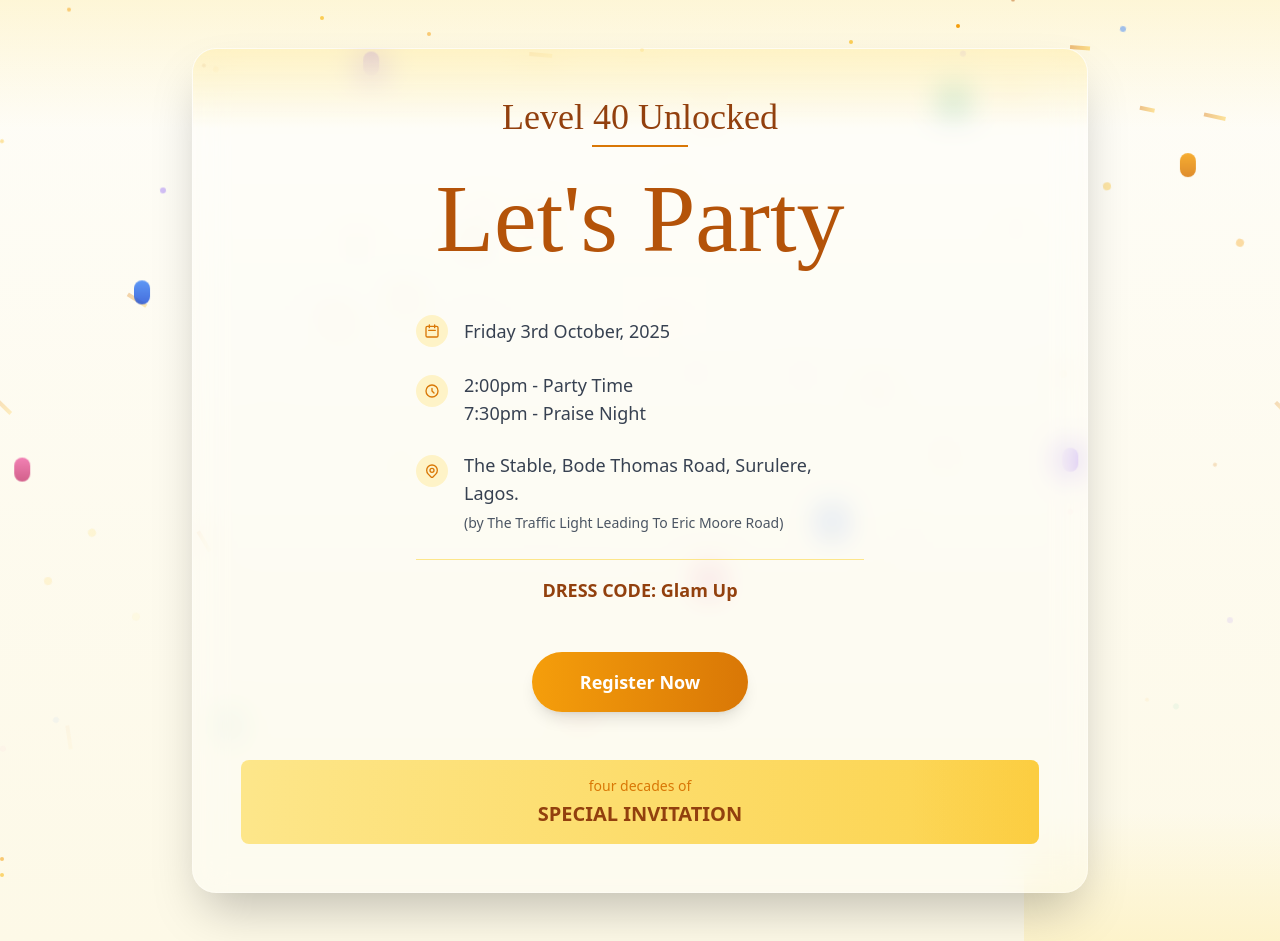
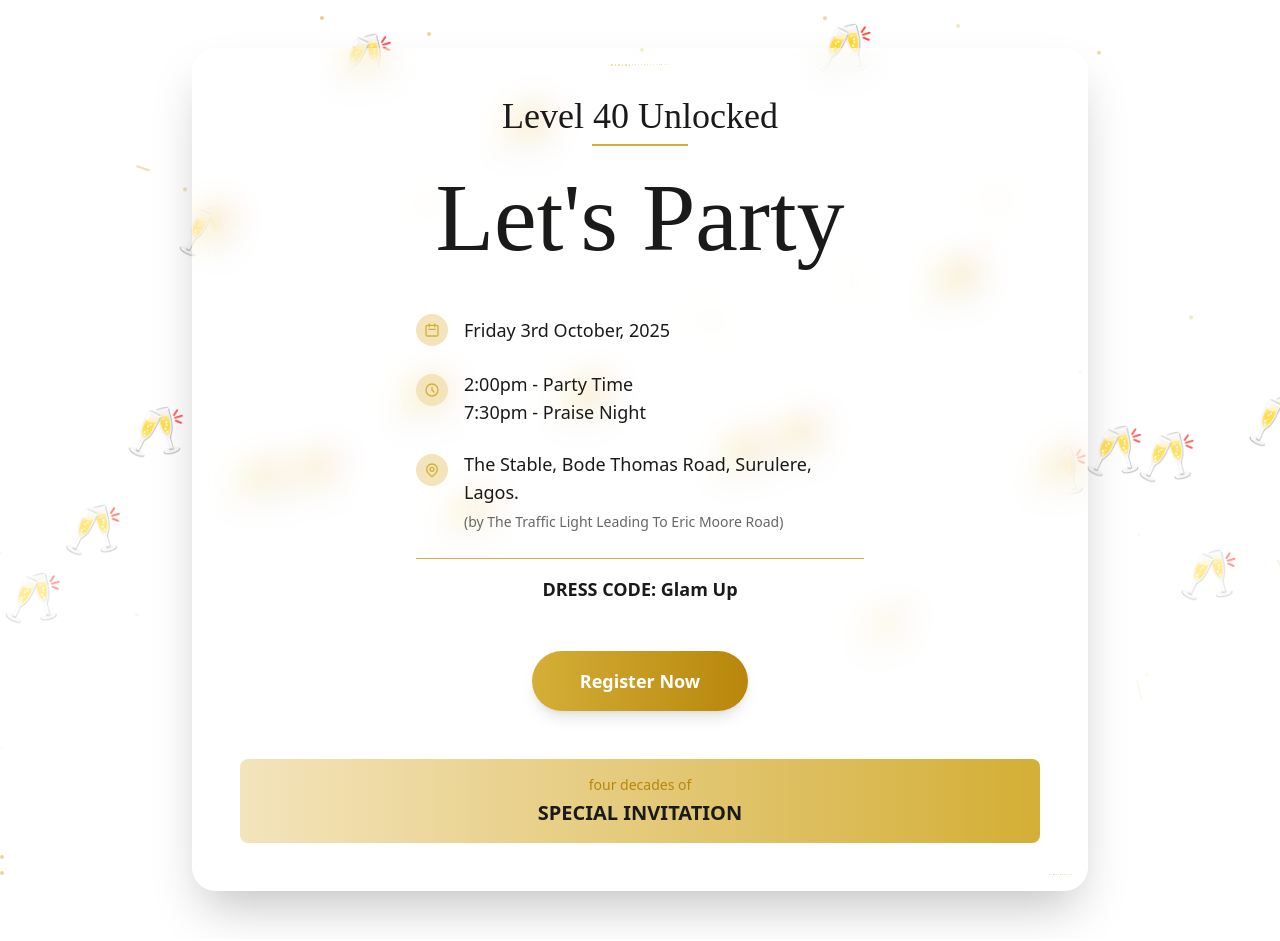
Before and after one commit to Ibeandyson/birthday-invite-app, a Next.js app: page / in a window 1280 px wide. Built offline with nearby package versions, Linux system fonts and the light colour scheme.

Commit message:
ui change

```diff
--- a/app/globals.css
+++ b/app/globals.css
@@ -12,11 +12,29 @@
 
 @layer components {
   .btn-primary {
-    @apply bg-gradient-to-r from-gold-500 to-gold-600 text-white font-semibold py-3 px-8 rounded-full shadow-lg hover:from-gold-600 hover:to-gold-700 transform hover:scale-105 transition-all duration-300;
+    @apply text-white font-semibold py-3 px-8 rounded-full shadow-lg transform hover:scale-105 transition-all duration-300;
+    background: linear-gradient(to right, #d4af37, #b8860b);
+  }
+
+  .btn-primary:hover {
+    background: linear-gradient(to right, #b8860b, #9a6b0a);
+  }
+
+  .btn-secondary {
+    @apply font-semibold py-3 px-8 rounded-full shadow-lg transform hover:scale-105 transition-all duration-300;
+    background: linear-gradient(to right, #f4e4bc, #d4af37);
+    color: #1a1a1a;
+  }
+
+  .btn-secondary:hover {
+    background: linear-gradient(to right, #d4af37, #b8860b);
+    color: #ffffff;
   }
 
   .card {
-    @apply bg-white/80 backdrop-blur-lg rounded-2xl shadow-xl p-8 border border-white/30;
+    @apply backdrop-blur-lg rounded-2xl shadow-xl p-8 border;
+    background: rgba(255, 255, 255, 0.05);
+    border-color: #d4af37;
   }
 
   .fade-in {
@@ -32,7 +50,6 @@
   }
 
   /* Form Input Styling */
-  .input-field,
   input[type="text"],
   input[type="email"],
   input[type="tel"],
@@ -42,7 +59,6 @@
     @apply w-full px-4 py-3 border border-gray-300 rounded-lg focus:ring-2 focus:ring-gold-500 focus:border-gold-500 transition-colors duration-200 bg-white/90 backdrop-blur-sm;
   }
 
-  .input-field:focus,
   input[type="text"]:focus,
   input[type="email"]:focus,
   input[type="tel"]:focus,
@@ -62,24 +78,6 @@
 
   .error-message {
     @apply text-red-600 text-sm mt-1;
-  }
-
-  .btn-secondary {
-    @apply bg-gray-100 text-gray-700 font-semibold py-3 px-8 rounded-full shadow-lg hover:bg-gray-200 transform hover:scale-105 transition-all duration-300;
-  }
-
-  .bounce-in {
-    animation: bounceIn 0.6s ease-out;
-  }
-
-  .pulse-glow {
-    animation: pulseGlow 2s ease-in-out infinite;
-  }
-
-  .shimmer {
-    background: linear-gradient(45deg, transparent 30%, rgba(255, 255, 255, 0.5) 50%, transparent 70%);
-    background-size: 200% 100%;
-    animation: shimmer 2s infinite;
   }
 }
 
@@ -199,39 +197,3 @@
 .animate-balloon-float {
   animation: balloon-float linear infinite;
 }
-
-@keyframes bounceIn {
-  0% {
-    opacity: 0;
-    transform: scale(0.3);
-  }
-  50% {
-    opacity: 1;
-    transform: scale(1.05);
-  }
-  70% {
-    transform: scale(0.9);
-  }
-  100% {
-    opacity: 1;
-    transform: scale(1);
-  }
-}
-
-@keyframes pulseGlow {
-  0%, 100% {
-    box-shadow: 0 0 5px rgba(245, 158, 11, 0.3);
-  }
-  50% {
-    box-shadow: 0 0 20px rgba(245, 158, 11, 0.6);
-  }
-}
-
-@keyframes shimmer {
-  0% {
-    background-position: -200% 0;
-  }
-  100% {
-    background-position: 200% 0;
-  }
-}
--- a/app/page.tsx
+++ b/app/page.tsx
@@ -2,88 +2,97 @@ import Link from 'next/link'
 
 export default function Home() {
   return (
-    <main className="min-h-screen relative overflow-hidden bg-gradient-to-b from-cream-50 to-cream-100">
+    <main className="min-h-screen relative overflow-hidden" style={{ background: '#ffffff' }}>
       {/* Celebration Effects Background */}
       <div className="absolute inset-0 overflow-hidden pointer-events-none">
-        {/* Gold Glitter Background */}
-        <div className="absolute top-0 left-0 w-full h-32 bg-gradient-to-b from-gold-200/30 to-transparent"></div>
-        <div className="absolute bottom-0 right-0 w-64 h-32 bg-gradient-to-t from-gold-200/30 to-transparent"></div>
+        {/* Gold Glitter Background - Removed gold shades */}
 
-        {/* Glitter particles */}
-        <div className="absolute top-4 left-1/4 w-1 h-1 bg-gold-400 rounded-full animate-pulse"></div>
-        <div className="absolute top-8 left-1/3 w-1 h-1 bg-gold-500 rounded-full animate-pulse" style={{ animationDelay: '0.5s' }}></div>
-        <div className="absolute top-12 left-1/2 w-1 h-1 bg-gold-400 rounded-full animate-pulse" style={{ animationDelay: '1s' }}></div>
-        <div className="absolute top-6 right-1/4 w-1 h-1 bg-gold-500 rounded-full animate-pulse" style={{ animationDelay: '1.5s' }}></div>
-        <div className="absolute top-10 right-1/3 w-1 h-1 bg-gold-400 rounded-full animate-pulse" style={{ animationDelay: '2s' }}></div>
-        <div className="absolute bottom-20 left-1/5 w-1 h-1 bg-gold-500 rounded-full animate-pulse" style={{ animationDelay: '0.3s' }}></div>
-        <div className="absolute bottom-16 right-1/5 w-1 h-1 bg-gold-400 rounded-full animate-pulse" style={{ animationDelay: '0.8s' }}></div>
+        {/* Subtle Glitter particles */}
+        <div className="absolute top-4 left-1/4 w-1 h-1 rounded-full animate-pulse" style={{ backgroundColor: '#d4af37', opacity: 0.6 }}></div>
+        <div className="absolute top-8 left-1/3 w-1 h-1 rounded-full animate-pulse" style={{ animationDelay: '0.5s', backgroundColor: '#d4af37', opacity: 0.4 }}></div>
+        <div className="absolute top-12 left-1/2 w-1 h-1 rounded-full animate-pulse" style={{ animationDelay: '1s', backgroundColor: '#d4af37', opacity: 0.5 }}></div>
+        <div className="absolute top-6 right-1/4 w-1 h-1 rounded-full animate-pulse" style={{ animationDelay: '1.5s', backgroundColor: '#d4af37', opacity: 0.3 }}></div>
+        <div className="absolute top-10 right-1/3 w-1 h-1 rounded-full animate-pulse" style={{ animationDelay: '2s', backgroundColor: '#d4af37', opacity: 0.6 }}></div>
+        <div className="absolute bottom-20 left-1/5 w-1 h-1 rounded-full animate-pulse" style={{ animationDelay: '0.3s', backgroundColor: '#d4af37', opacity: 0.4 }}></div>
+        <div className="absolute bottom-16 right-1/5 w-1 h-1 rounded-full animate-pulse" style={{ animationDelay: '0.8s', backgroundColor: '#d4af37', opacity: 0.5 }}></div>
 
-        {/* Confetti - Full Width Coverage */}
-        {Array.from({ length: 30 }, (_, i) => (
+        {/* Subtle Confetti - Full Width Coverage */}
+        {Array.from({ length: 20 }, (_, i) => (
           <div
             key={`confetti-${i}`}
-            className="absolute top-0 w-2 h-2 bg-gold-400 rounded-full animate-confetti-fall"
+            className="absolute top-0 w-1 h-1 rounded-full animate-confetti-fall"
             style={{
-              left: `${(i / 29) * 100}%`,
+              left: `${(i / 19) * 100}%`,
               animationDuration: `${3 + Math.random() * 2}s`,
               animationDelay: `${Math.random() * 3}s`,
-              backgroundColor: i % 4 === 0 ? '#f59e0b' : i % 4 === 1 ? '#fbbf24' : i % 4 === 2 ? '#fcd34d' : '#fde68a'
+              backgroundColor: '#d4af37',
+              opacity: 0.3 + Math.random() * 0.4
             }}
           />
         ))}
 
-        {/* Colorful Confetti - Full Width */}
-        {Array.from({ length: 25 }, (_, i) => (
+        {/* Subtle Gold Confetti - Full Width */}
+        {Array.from({ length: 15 }, (_, i) => (
           <div
             key={`color-confetti-${i}`}
-            className="absolute top-0 w-1.5 h-1.5 rounded-full animate-confetti-fall"
+            className="absolute top-0 w-1 h-1 rounded-full animate-confetti-fall"
             style={{
-              left: `${(i / 24) * 100}%`,
+              left: `${(i / 14) * 100}%`,
               animationDuration: `${3.5 + Math.random() * 2}s`,
               animationDelay: `${Math.random() * 4}s`,
-              backgroundColor: ['#ec4899', '#3b82f6', '#10b981', '#8b5cf6', '#f59e0b'][i % 5]
+              backgroundColor: '#d4af37',
+              opacity: 0.2 + Math.random() * 0.3
             }}
           />
         ))}
 
-        {/* Streamers - Full Width Coverage */}
-        {Array.from({ length: 20 }, (_, i) => (
+        {/* Subtle Gold Streamers - Full Width Coverage */}
+        {Array.from({ length: 10 }, (_, i) => (
           <div
             key={`streamer-${i}`}
-            className="absolute top-0 w-1 bg-gradient-to-b from-gold-400 to-gold-600 animate-streamer-flow"
+            className="absolute top-0 w-0.5 animate-streamer-flow"
             style={{
-              left: `${(i / 19) * 100}%`,
+              left: `${(i / 9) * 100}%`,
               height: `${14 + Math.random() * 12}px`,
               animationDuration: `${3.5 + Math.random() * 2}s`,
-              animationDelay: `${Math.random() * 3}s`
+              animationDelay: `${Math.random() * 3}s`,
+              backgroundColor: '#d4af37',
+              opacity: 0.2 + Math.random() * 0.3
             }}
           />
         ))}
 
-        {/* Balloons - Full Width Distribution */}
-        {Array.from({ length: 12 }, (_, i) => (
-          <div
-            key={`balloon-${i}`}
-            className="absolute top-0 w-4 h-6 rounded-full animate-balloon-float"
-            style={{
-              left: `${(i / 11) * 100}%`,
-              animationDuration: `${5 + Math.random() * 3}s`,
-              animationDelay: `${Math.random() * 4}s`,
-              background: `linear-gradient(to bottom, ${['#ec4899', '#3b82f6', '#10b981', '#8b5cf6', '#f59e0b', '#ef4444'][i % 6]}, ${['#be185d', '#1d4ed8', '#047857', '#7c3aed', '#d97706', '#dc2626'][i % 6]})`
-            }}
-          />
-        ))}
+        {/* Champagne Flutes - Full Width Distribution */}
+        {Array.from({ length: 25 }, (_, i) => {
+          return (
+            <div
+              key={`champagne-emoji-${i}`}
+              className="absolute top-0 animate-balloon-float"
+              style={{
+                left: `${(i / 24) * 100}%`,
+                animationDuration: `${6 + Math.random() * 3}s`,
+                animationDelay: `${Math.random() * 4}s`,
+                opacity: 0.4 + Math.random() * 0.5,
+                fontSize: '48px',
+                lineHeight: '1'
+              }}
+            >
+              🥂
+            </div>
+          );
+        })}
 
-        {/* Additional Confetti Layer */}
-        {Array.from({ length: 20 }, (_, i) => (
+        {/* Additional Subtle Confetti Layer */}
+        {Array.from({ length: 10 }, (_, i) => (
           <div
             key={`extra-confetti-${i}`}
-            className="absolute top-0 w-1 h-1 rounded-full animate-confetti-fall"
+            className="absolute top-0 w-0.5 h-0.5 rounded-full animate-confetti-fall"
             style={{
-              left: `${(i / 19) * 100}%`,
+              left: `${(i / 9) * 100}%`,
               animationDuration: `${4 + Math.random() * 2}s`,
               animationDelay: `${Math.random() * 5}s`,
-              backgroundColor: ['#fbbf24', '#f59e0b', '#d97706', '#b45309'][i % 4]
+              backgroundColor: '#d4af37',
+              opacity: 0.1 + Math.random() * 0.2
             }}
           />
         ))}
@@ -92,22 +101,65 @@ export default function Home() {
       {/* Main Invitation */}
       <section className="py-12 px-4 relative z-10">
         <div className="container mx-auto max-w-4xl">
-          <div className="bg-white/30 backdrop-blur-lg rounded-3xl shadow-2xl p-8 md:p-12 relative overflow-hidden border border-white/30">
-            {/* Top Glitter Effect */}
-            <div className="absolute top-0 left-0 w-full h-20 bg-gradient-to-b from-gold-200/40 to-transparent"></div>
+          <div className="backdrop-blur-lg rounded-3xl shadow-2xl p-8 md:p-12 relative overflow-hidden" style={{ background: 'rgba(255, 255, 255, 0.05)' }}>
+            {/* Top Gold Glitter Dots - Gradient Effect */}
+            <div className="absolute top-4 left-0 w-full h-8 flex justify-center">
+              {Array.from({ length: 20 }, (_, i) => {
+                const position = i / 19; // 0 to 1
+                const opacity = Math.max(0.1, 0.6 - position * 0.5); // Fade from 0.6 to 0.1
+                const size = position < 0.3 ? 1.5 : position < 0.7 ? 1 : 0.5; // Larger dots in center
+                return (
+                  <div
+                    key={`top-glitter-${i}`}
+                    className="rounded-full animate-pulse"
+                    style={{
+                      backgroundColor: '#d4af37',
+                      opacity: opacity,
+                      width: `${size}px`,
+                      height: `${size}px`,
+                      margin: '0 1px',
+                      animationDelay: `${Math.random() * 2}s`
+                    }}
+                  />
+                );
+              })}
+            </div>
+
+            {/* Bottom Right Gold Glitter Dots - Gradient Effect */}
+            <div className="absolute bottom-4 right-4 w-32 h-12 flex justify-end items-end">
+              {Array.from({ length: 12 }, (_, i) => {
+                const position = i / 11; // 0 to 1
+                const opacity = Math.max(0.05, 0.4 - position * 0.35); // Fade from 0.4 to 0.05
+                const size = position < 0.4 ? 1.2 : 0.8; // Larger dots closer to corner
+                return (
+                  <div
+                    key={`bottom-glitter-${i}`}
+                    className="rounded-full animate-pulse"
+                    style={{
+                      backgroundColor: '#d4af37',
+                      opacity: opacity,
+                      width: `${size}px`,
+                      height: `${size}px`,
+                      margin: '0 0.5px',
+                      animationDelay: `${Math.random() * 2}s`
+                    }}
+                  />
+                );
+              })}
+            </div>
 
             <div className="text-center relative z-10">
               {/* Level 40 Unlocked */}
               <div className="mb-6">
-                <h1 className="text-3xl md:text-4xl font-elegant text-gold-800 mb-2 fade-in" style={{ fontFamily: 'Dancing Script, cursive' }}>
+                <h1 className="text-3xl md:text-4xl font-elegant mb-2 fade-in" style={{ fontFamily: 'Dancing Script, cursive', color: '#1a1a1a' }}>
                   Level 40 Unlocked
                 </h1>
-                <div className="w-24 h-0.5 bg-gold-600 mx-auto"></div>
+                <div className="w-24 h-0.5 mx-auto" style={{ backgroundColor: '#d4af37' }}></div>
               </div>
 
               {/* Let's Party */}
               <div className="mb-12">
-                <h2 className="text-6xl md:text-8xl font-elegant text-gold-700 mb-4 slide-up" style={{ fontFamily: 'Dancing Script, cursive' }}>
+                <h2 className="text-6xl md:text-8xl font-elegant mb-4 slide-up" style={{ fontFamily: 'Dancing Script, cursive', color: '#1a1a1a' }}>
                   Let's Party
                 </h2>
               </div>
@@ -116,45 +168,45 @@ export default function Home() {
               <div className="space-y-6 mb-12 text-left max-w-md mx-auto">
                 {/* Date */}
                 <div className="flex items-center space-x-4 fade-in">
-                  <div className="w-8 h-8 bg-gold-100 rounded-full flex items-center justify-center flex-shrink-0">
-                    <svg className="w-4 h-4 text-gold-600" fill="none" stroke="currentColor" viewBox="0 0 24 24">
+                  <div className="w-8 h-8 rounded-full flex items-center justify-center flex-shrink-0" style={{ backgroundColor: '#f4e4bc' }}>
+                    <svg className="w-4 h-4" fill="none" stroke="currentColor" viewBox="0 0 24 24" style={{ color: '#d4af37' }}>
                       <path strokeLinecap="round" strokeLinejoin="round" strokeWidth={2} d="M8 7V3m8 4V3m-9 8h10M5 21h14a2 2 0 002-2V7a2 2 0 00-2-2H5a2 2 0 00-2 2v12a2 2 0 002 2z" />
                     </svg>
                   </div>
-                  <span className="text-lg text-gray-700 font-medium">Friday 3rd October, 2025</span>
+                  <span className="text-lg font-medium" style={{ color: '#1a1a1a' }}>Friday 3rd October, 2025</span>
                 </div>
 
                 {/* Times */}
                 <div className="flex items-start space-x-4 fade-in" style={{ animationDelay: '0.1s' }}>
-                  <div className="w-8 h-8 bg-gold-100 rounded-full flex items-center justify-center flex-shrink-0 mt-1">
-                    <svg className="w-4 h-4 text-gold-600" fill="none" stroke="currentColor" viewBox="0 0 24 24">
+                  <div className="w-8 h-8 rounded-full flex items-center justify-center flex-shrink-0 mt-1" style={{ backgroundColor: '#f4e4bc' }}>
+                    <svg className="w-4 h-4" fill="none" stroke="currentColor" viewBox="0 0 24 24" style={{ color: '#d4af37' }}>
                       <path strokeLinecap="round" strokeLinejoin="round" strokeWidth={2} d="M12 8v4l3 3m6-3a9 9 0 11-18 0 9 9 0 0118 0z" />
                     </svg>
                   </div>
                   <div>
-                    <div className="text-lg text-gray-700 font-medium">2:00pm - Party Time</div>
-                    <div className="text-lg text-gray-700 font-medium">7:30pm - Praise Night</div>
+                    <div className="text-lg font-medium" style={{ color: '#1a1a1a' }}>2:00pm - Party Time</div>
+                    <div className="text-lg font-medium" style={{ color: '#1a1a1a' }}>7:30pm - Praise Night</div>
                   </div>
                 </div>
 
                 {/* Location */}
                 <div className="flex items-start space-x-4 fade-in" style={{ animationDelay: '0.2s' }}>
-                  <div className="w-8 h-8 bg-gold-100 rounded-full flex items-center justify-center flex-shrink-0 mt-1">
-                    <svg className="w-4 h-4 text-gold-600" fill="none" stroke="currentColor" viewBox="0 0 24 24">
+                  <div className="w-8 h-8 rounded-full flex items-center justify-center flex-shrink-0 mt-1" style={{ backgroundColor: '#f4e4bc' }}>
+                    <svg className="w-4 h-4" fill="none" stroke="currentColor" viewBox="0 0 24 24" style={{ color: '#d4af37' }}>
                       <path strokeLinecap="round" strokeLinejoin="round" strokeWidth={2} d="M17.657 16.657L13.414 20.9a1.998 1.998 0 01-2.827 0l-4.244-4.243a8 8 0 1111.314 0z" />
                       <path strokeLinecap="round" strokeLinejoin="round" strokeWidth={2} d="M15 11a3 3 0 11-6 0 3 3 0 016 0z" />
                     </svg>
                   </div>
-                  <div className="text-lg text-gray-700 font-medium">
+                  <div className="text-lg font-medium" style={{ color: '#1a1a1a' }}>
                     The Stable, Bode Thomas Road, Surulere, Lagos.<br />
-                    <span className="text-sm text-gray-600">(by The Traffic Light Leading To Eric Moore Road)</span>
+                    <span className="text-sm" style={{ color: '#666' }}>(by The Traffic Light Leading To Eric Moore Road)</span>
                   </div>
                 </div>
 
                 {/* Dress Code */}
-                <div className="pt-4 border-t border-gold-200 fade-in" style={{ animationDelay: '0.3s' }}>
+                <div className="pt-4 fade-in" style={{ animationDelay: '0.3s', borderTop: '1px solid #d4af37' }}>
                   <div className="text-center">
-                    <span className="text-lg font-semibold text-gold-800">DRESS CODE: Glam Up</span>
+                    <span className="text-lg font-semibold" style={{ color: '#1a1a1a' }}>DRESS CODE: Glam Up</span>
                   </div>
                 </div>
               </div>
@@ -168,11 +220,11 @@ export default function Home() {
 
               {/* Special Invitation Banner */}
               <div className="relative">
-                <div className="bg-gradient-to-r from-gold-200 to-gold-300 rounded-lg p-4 relative overflow-hidden">
-                  <div className="absolute top-0 right-0 w-32 h-full bg-gradient-to-l from-gold-400/30 to-transparent"></div>
+                <div className="rounded-lg p-4 relative overflow-hidden" style={{ background: 'linear-gradient(to right, #f4e4bc, #d4af37)' }}>
+                  <div className="absolute top-0 right-0 w-32 h-full bg-gradient-to-l from-elegant-gold/30 to-transparent"></div>
                   <div className="relative z-10">
-                    <div className="text-sm text-gold-600 font-medium mb-1">four decades of</div>
-                    <div className="text-xl font-bold text-gold-800">SPECIAL INVITATION</div>
+                    <div className="text-sm font-medium mb-1" style={{ color: '#b8860b' }}>four decades of</div>
+                    <div className="text-xl font-bold" style={{ color: '#1a1a1a' }}>SPECIAL INVITATION</div>
                   </div>
                 </div>
               </div>
--- a/package.json
+++ b/package.json
@@ -9,9 +9,9 @@
     "lint": "next lint"
   },
   "dependencies": {
+    "@sendgrid/mail": "^8.1.5",
     "next": "15.4.5",
     "node-appwrite": "^19.0.0",
-    "nodemailer": "^6.9.7",
     "react": "18.2.0",
     "react-dom": "18.2.0",
     "react-hook-form": "^7.48.2",
@@ -22,7 +22,6 @@
     "@types/node": "20.10.4",
     "@types/react": "18.2.42",
     "@types/react-dom": "18.2.17",
-    "@types/nodemailer": "^6.4.14",
     "@types/uuid": "^9.0.7",
     "autoprefixer": "10.4.16",
     "eslint": "8.55.0",
--- a/src/utils/email.ts
+++ b/src/utils/email.ts
@@ -1,17 +1,12 @@
-import nodemailer from 'nodemailer';
+import sgMail from '@sendgrid/mail';
 
-const transporter = nodemailer.createTransport({
-  service: 'gmail',
-  auth: {
-    user: process.env.EMAIL_USER,
-    pass: process.env.EMAIL_PASS,
-  },
-});
+// Initialize SendGrid
+sgMail.setApiKey(process.env.SENDGRID_API_KEY || '');
 
 export const sendVerificationEmail = async (email: string, uniqueCode: string, guestName: string) => {
-  const mailOptions = {
-    from: process.env.EMAIL_USER,
+  const msg = {
     to: email,
+    from: process.env.SENDGRID_FROM_EMAIL || 'noreply@birthday-invite.com',
     subject: 'Birthday Party Invitation - Your Unique Check-in Code',
     html: `
       <div style="font-family: Arial, sans-serif; max-width: 600px; margin: 0 auto; background: linear-gradient(135deg, #fefdf8 0%, #fdf9e7 100%); padding: 40px; border-radius: 10px;">
@@ -40,9 +35,9 @@ export const sendVerificationEmail = async (email: string, uniqueCode: string, g
           <div style="background: #f0d96b; padding: 15px; border-radius: 6px; margin: 20px 0;">
             <p style="color: #78350f; margin: 0; font-weight: 500;">
               📅 <strong>Event Details:</strong><br>
-              Date: [Event Date]<br>
-              Time: [Event Time]<br>
-              Location: [Event Location]
+              Date: Friday 3rd October, 2025<br>
+              Time: 2:00pm - Party Time | 7:30pm - Praise Night<br>
+              Location: The Stable, Bode Thomas Road, Surulere, Lagos
             </p>
           </div>
 
@@ -59,7 +54,7 @@ export const sendVerificationEmail = async (email: string, uniqueCode: string, g
   };
 
   try {
-    await transporter.sendMail(mailOptions);
+    await sgMail.send(msg);
     return { success: true };
   } catch (error) {
     console.error('Error sending email:', error);
```
Also changed, not shown: app/admin/page.tsx (+7 -6 lines), app/checkin/page.tsx (+5 -4 lines), app/register/page.tsx (+5 -4 lines), tailwind.config.js (+18 -10 lines), 2 other files (tests, documents, lock files or other folders).
